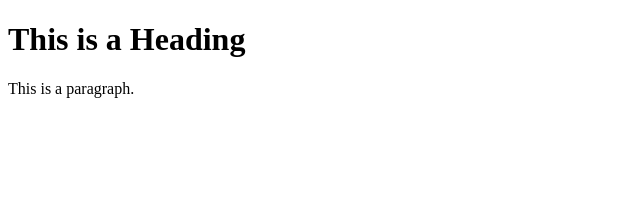
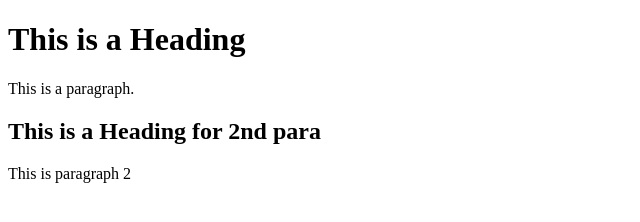
Before and after one commit to skandhu/sample, a plain HTML site: page index.html in a window 1280 px wide. Shown: the whole page, without its empty margins (0-640 px from the left). Drawn offline with Linux system fonts and the light colour scheme.

Commit message:
adding feature for index file from developer

```diff
--- a/index.html
+++ b/index.html
@@ -7,6 +7,8 @@
 
 <h1>This is a Heading</h1>
 <p>This is a paragraph.</p>
+<h2>This is a Heading for 2nd para</h2>
+<p>This is paragraph 2</p>
 
 </body>
 </html>
```
